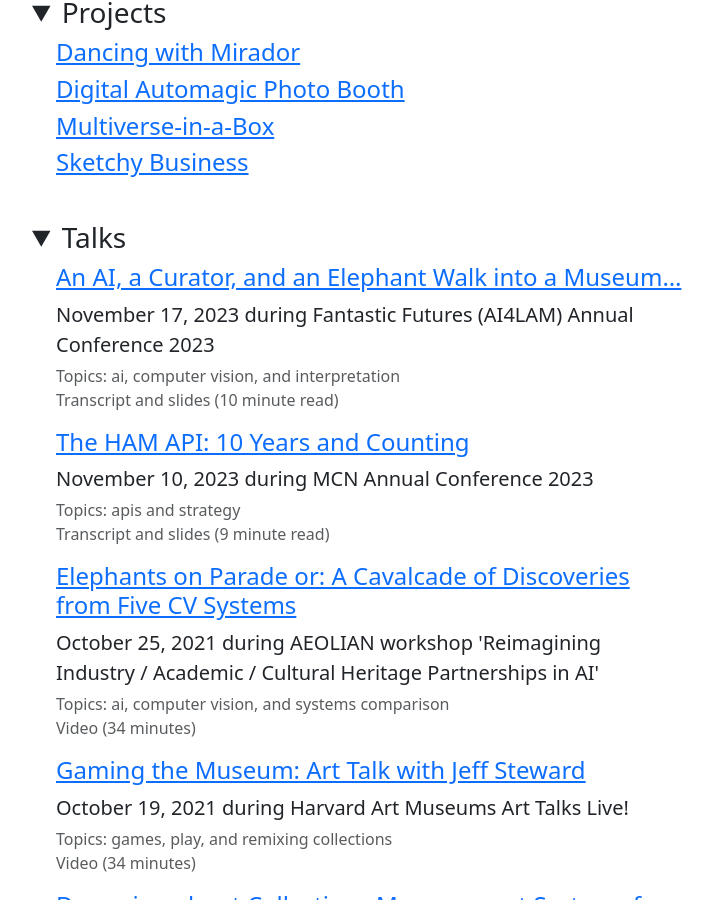
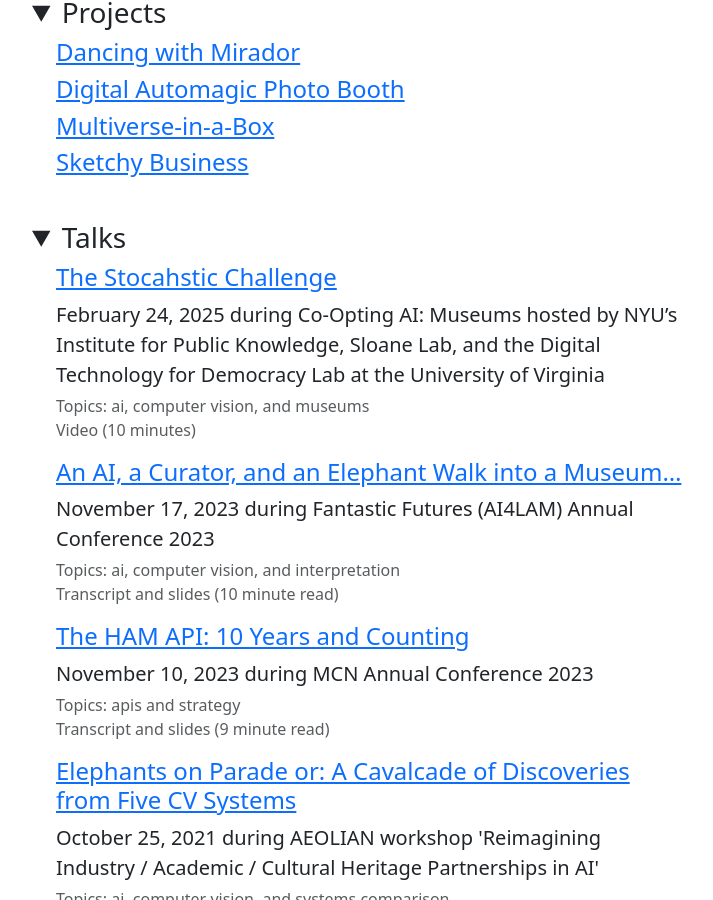
Before and after one commit to jeffsteward/CRI, a Jekyll site: the page built from index.html, in a window 1280 px wide and 900 px high, scrolled down 957 px. Shown: the whole window, without its empty margins (282-995 px from the left). Built offline with Jekyll 4.4.1, drawn with Linux system fonts in a browser that asks for light colours.

Commit message:
add another talk

```diff
--- a/_data/talks.yml
+++ b/_data/talks.yml
@@ -1,3 +1,12 @@
+- title: "The Stocahstic Challenge"
+  description:
+  url: https://youtu.be/4WjfEECtKGo?si=K_BabL2PuZZeD2ss
+  url_type: video
+  event: "Co-Opting AI: Museums hosted by NYU’s Institute for Public Knowledge, Sloane Lab, and the Digital Technology for Democracy Lab at the University of Virginia"
+  date: 2025-02-24
+  duration: "10 minutes"
+  topics: ["ai", "computer vision", "museums"]
+
 - title: "An AI, a Curator, and an Elephant Walk into a Museum…"
   description:
   url: https://harvardartmuseums.org/article/1036/
```
